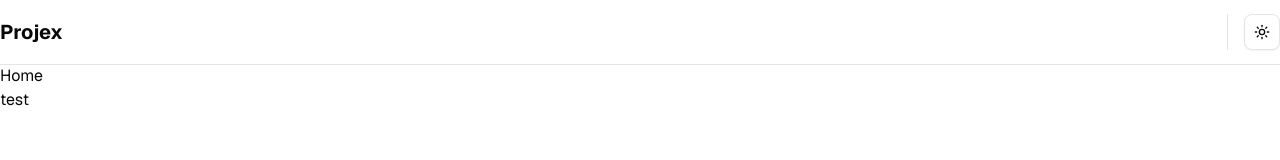
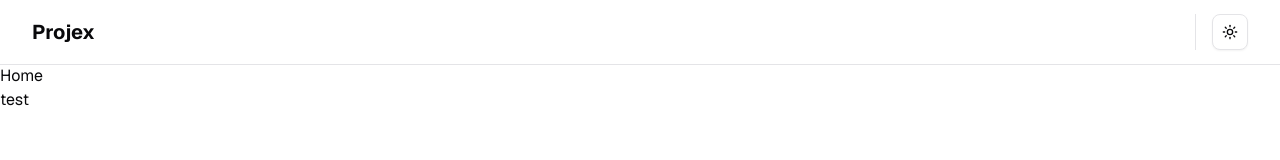
Before and after one commit to fauzanabrar/projex, a Next.js app: page / in a window 1280 px wide. Shown: the top 160 px of the page. Built offline with nearby package versions, Linux system fonts and the light colour scheme.

Commit message:
setup the tailwind for header container

```diff
--- a/app/globals.css
+++ b/app/globals.css
@@ -2,6 +2,15 @@
 @import "tw-animate-css";
 
 @custom-variant dark (&:is(.dark *));
+
+@utility container {
+  padding-inline: 2rem;
+  margin-inline: auto;
+
+  @variant 2xl {
+    padding-inline: 4rem;
+  }
+}
 
 @theme inline {
   --color-background: var(--background);
```
